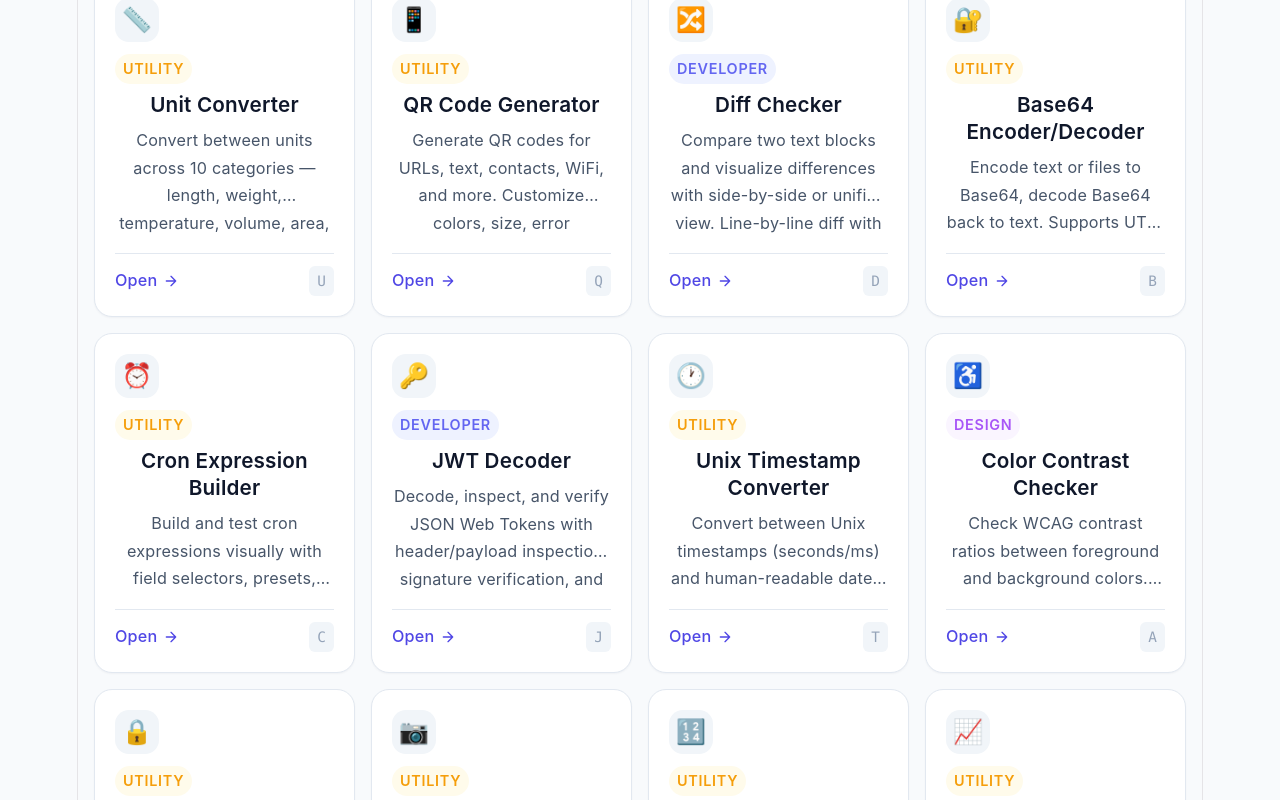
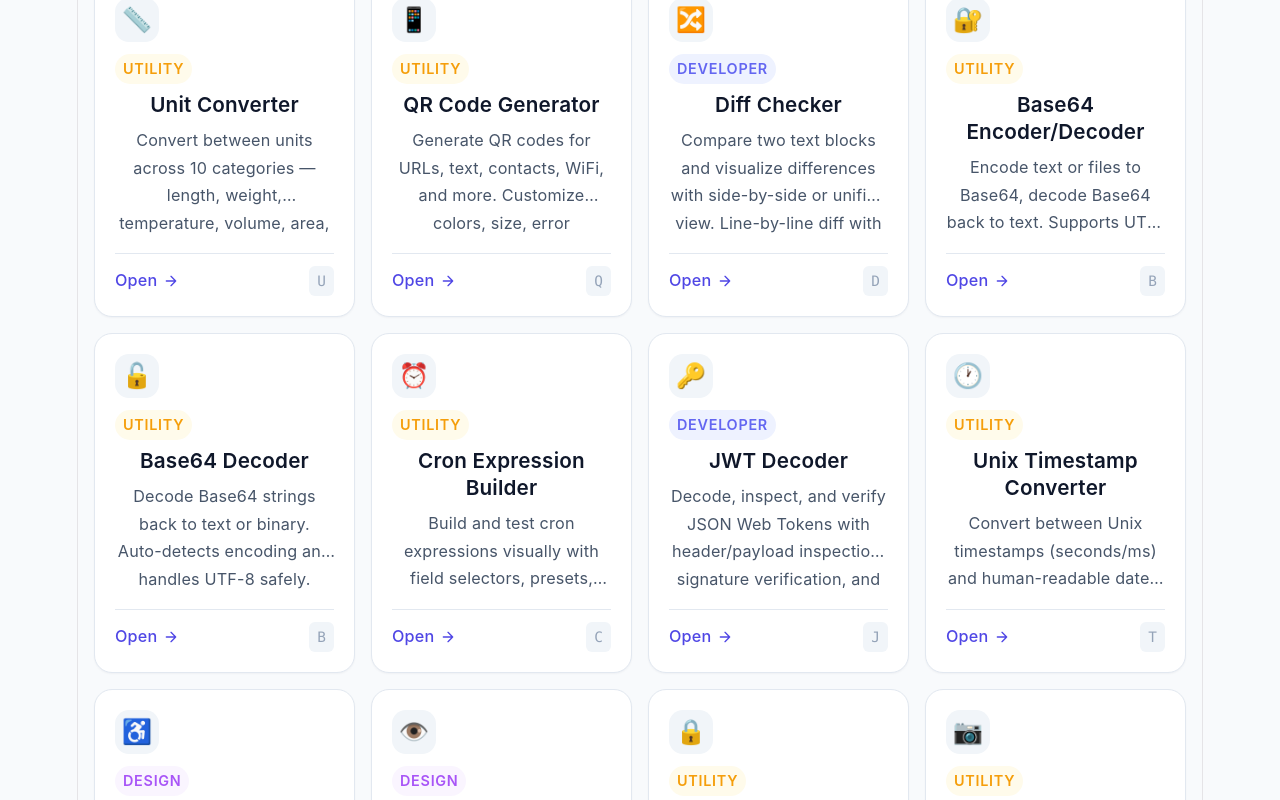
Before and after one commit to M-Destiny/ntools, a React (Vite) app: page / in a window 1280 px wide. Shown: the part 2000-2800 px from the top of the page. Built offline with nearby package versions, Linux system fonts and the light colour scheme.

Commit message:
feat(tools): add base64-decoder and color-blind-simulator

```diff
--- a/src/App.tsx
+++ b/src/App.tsx
@@ -203,6 +203,15 @@ const TOOL_REGISTRY: Record<string, ToolMeta> = {
     icon: '🔐',
     shortcut: 'B'
   },
+  'base64-decoder': {
+    name: 'base64-decoder',
+    displayName: 'Base64 Decoder',
+    description: 'Decode Base64 strings back to text or binary. Auto-detects encoding and handles UTF-8 safely.',
+    category: 'Utility',
+    component: lazy(() => import('../tools/base64-decoder').then(m => ({ default: m.default }))),
+    icon: '🔓',
+    shortcut: 'B'
+  },
   'cron-builder': {
     name: 'cron-builder',
     displayName: 'Cron Expression Builder',
@@ -238,6 +247,15 @@ const TOOL_REGISTRY: Record<string, ToolMeta> = {
     component: lazy(() => import('../tools/color-contrast').then(m => ({ default: m.default }))),
     icon: '♿',
     shortcut: 'A'
+  },
+  'color-blind-simulator': {
+    name: 'color-blind-simulator',
+    displayName: 'Color Blindness Simulator',
+    description: 'Simulate how colors appear to people with different types of color vision deficiency (protanopia, deuteranopia, tritanopia, achromatopsia, and anomalies).',
+    category: 'Design',
+    component: lazy(() => import('../tools/color-blind-simulator').then(m => ({ default: m.default }))),
+    icon: '👁️',
+    shortcut: 'B'
   },
   'password-generator': {
     name: 'password-generator',
@@ -545,15 +563,6 @@ const TOOL_REGISTRY: Record<string, ToolMeta> = {
     icon: '🔑',
     shortcut: 'J'
   },
-  'base64-decoder': {
-    name: 'base64-decoder',
-    displayName: 'Base64 Decoder',
-    description: 'Decode Base64 strings back to text or binary. Auto-detects encoding and handles UTF-8 safely.',
-    category: 'Utility',
-    component: lazy(() => import('../tools/base64-decoder').then(m => ({ default: m.default }))),
-    icon: '🔓',
-    shortcut: 'B'
-  },
   'yaml-formatter': {
     name: 'yaml-formatter',
     displayName: 'YAML Formatter',
@@ -742,6 +751,24 @@ const TOOL_REGISTRY: Record<string, ToolMeta> = {
     component: lazy(() => import('../tools/mermaid-live-editor').then(m => ({ default: m.default }))),
     icon: '📊',
     shortcut: 'M'
+  },
+  'color-palette-extractor': {
+    name: 'color-palette-extractor',
+    displayName: 'Color Palette Extractor',
+    description: 'Upload an image to extract its dominant color palette. Get hex, RGB, HSL values and CSS variables.',
+    category: 'Design',
+    component: lazy(() => import('../tools/color-palette-extractor').then(m => ({ default: m.default }))),
+    icon: '🎨',
+    shortcut: 'X'
+  },
+  'cors-tester': {
+    name: 'cors-tester',
+    displayName: 'CORS Tester',
+    description: 'Test Cross-Origin Resource Sharing (CORS) configuration. Sends actual requests to verify headers, preflight handling, and credential support.',
+    category: 'Developer',
+    component: lazy(() => import('../tools/cors-tester').then(m => ({ default: m.default }))),
+    icon: '🌐',
+    shortcut: 'O'
   }
   };
 
--- a/tools/color-blind-simulator/index.tsx
+++ b/tools/color-blind-simulator/index.tsx
@@ -1,4 +1,4 @@
-import React, { useState, useRef, useEffect } from 'react';
+import { useState, useRef, useEffect } from 'react';
 
 type ColorBlindType = 'protanopia' | 'deuteranopia' | 'tritanopia' | 'achromatopsia' | 'protanomaly' | 'deuteranomaly' | 'tritanomaly';
 
--- a/tools/color-palette-extractor/index.tsx
+++ b/tools/color-palette-extractor/index.tsx
@@ -1,4 +1,4 @@
-import { useState, useRef, useEffect } from 'react';
+import { useState, useRef } from 'react';
 
 interface ColorInfo {
   hex: string;
--- a/tools/cors-tester/index.tsx
+++ b/tools/cors-tester/index.tsx
@@ -101,7 +101,7 @@ export default function CorsTester() {
         responseHeaders,
         status: response.status,
         statusText: response.statusText,
-        allowed: checkCorsAllowed(responseHeaders, origin, method, isPreflight),
+        allowed: checkCorsAllowed(responseHeaders, origin),
       };
 
       if (isPreflight) {
@@ -142,9 +142,7 @@ export default function CorsTester() {
 
   const checkCorsAllowed = (
     responseHeaders: Record<string, string>,
-    origin: string,
-    method: string,
-    isPreflight: boolean
+    origin: string
   ): boolean => {
     const acao = responseHeaders['access-control-allow-origin'];
     if (!acao) return false;
@@ -175,17 +173,6 @@ export default function CorsTester() {
     return Object.entries(headers)
       .map(([k, v]) => `${k}: ${v}`)
       .join('\n') || '(none)';
-  };
-
-  const getCorsHeaders = (headers: Record<string, string>) => {
-    const corsHeaders: Record<string, string> = {};
-    Object.entries(headers).forEach(([k, v]) => {
-      const lower = k.toLowerCase();
-      if (lower.startsWith('access-control-') || lower === 'origin' || lower === 'vary') {
-        corsHeaders[k] = v;
-      }
-    });
-    return corsHeaders;
   };
 
   return (
```
